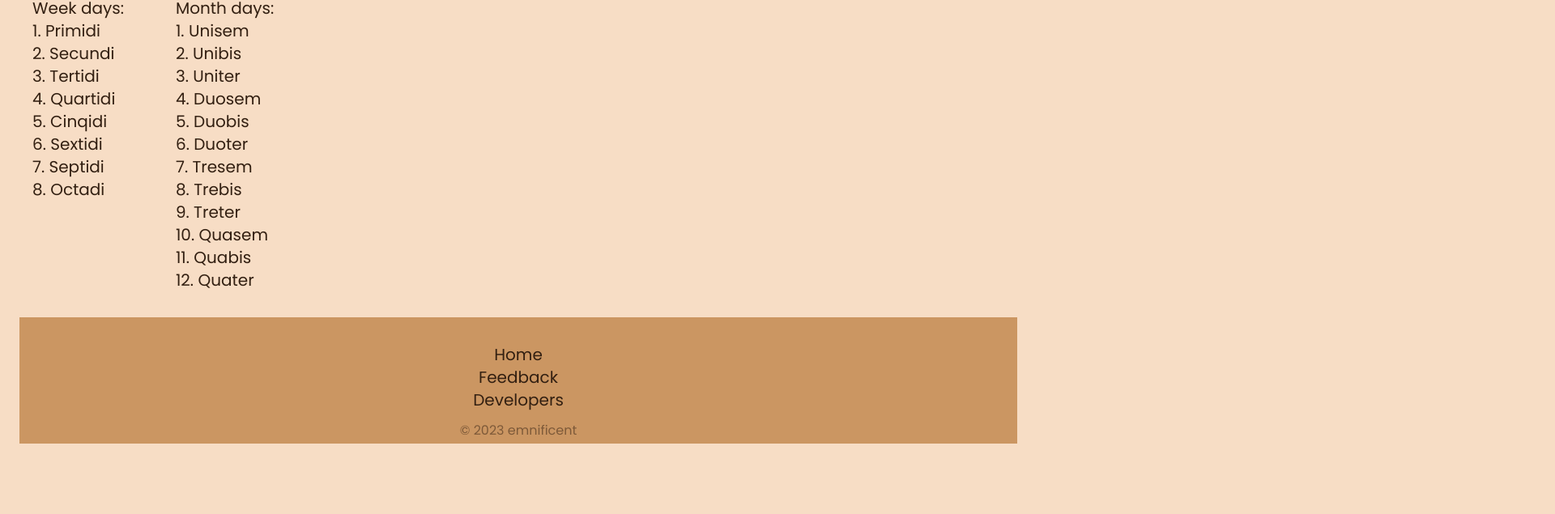
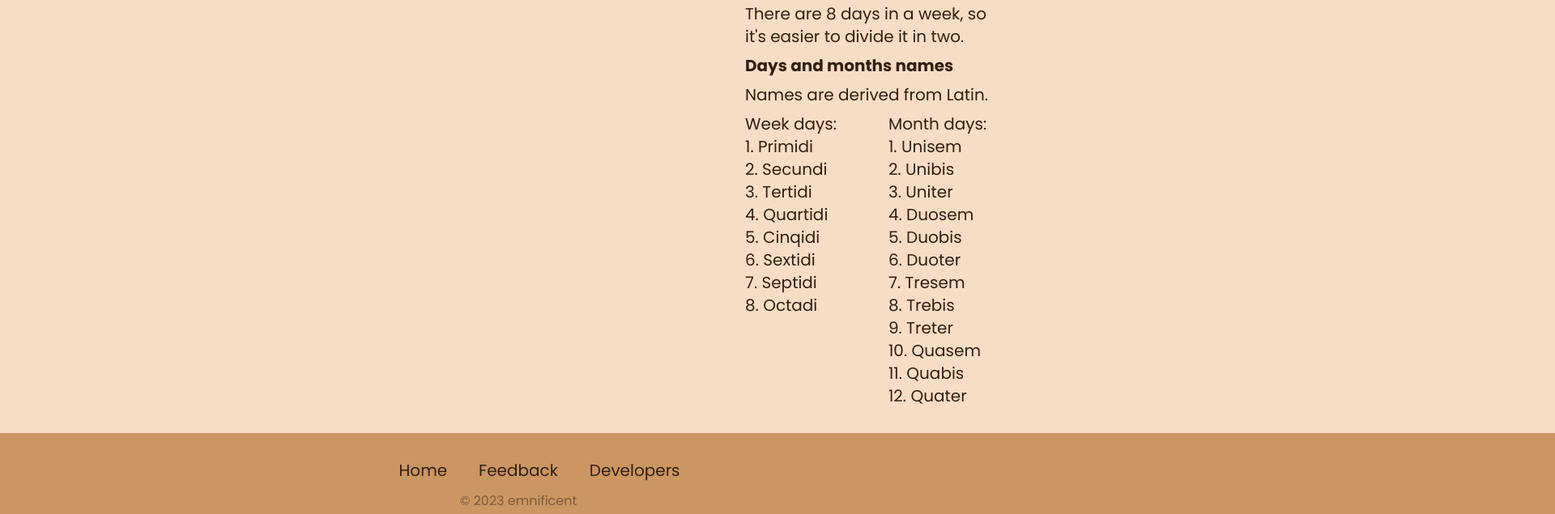
Before and after one commit to emnificent/lenorian, a SvelteKit app: page / in a window 1280 px wide. Shown: the part 843-1478 px from the top of the page at 81% size, 1920 px wide, since content can reach past the window. Before the commit the page ends 1391 px from the top, so only its background shows below. Built offline with nearby package versions, Linux system fonts and the light colour scheme.

Commit message:
style: manage tablet and desktop view

```diff
--- a/src/components/Footer.svelte
+++ b/src/components/Footer.svelte
@@ -20,6 +20,17 @@
     display: flex;
     flex-direction: column;
     align-items: center;
+
+    @media screen and (width >= 768px) {
+      display: grid;
+      grid-template: auto / repeat(3, 1fr);
+      justify-items: center;
+      gap: 2rem;
+
+      & a:nth-child(1) {
+        justify-self: end;
+      }
+    }
   }
 
   p {
@@ -45,6 +56,16 @@
     padding-inline: 1rem;
     margin-inline: -1rem;
 
+    @media screen and (width >= 768px) {
+      padding-inline: 1.5rem;
+      margin-inline: -1.5rem;
+    }
+
+    @media screen and (width >= 1200px) {
+      padding-inline: 62500rem;
+      margin-inline: -62500rem;
+    }
+
     /* everything below puts the footer where it belongs */
     margin-top: auto;
   }
--- a/src/routes/+page.svelte
+++ b/src/routes/+page.svelte
@@ -4,7 +4,7 @@
   import Today from "../components/Today.svelte";
 </script>
 
-<div>
+<div class="container">
   <main>
     <div>
       <p>Today is...</p>
@@ -18,7 +18,7 @@
   </aside>
 </div>
 
-<style>
+<style lang="scss">
   main {
     margin-block: 2rem;
     display: flex;
@@ -29,4 +29,22 @@
   aside {
     margin-bottom: 2rem;
   }
+
+  .container {
+    display: contents;
+
+    @media screen and (width >= 992px) {
+      display: flex;
+      gap: 2rem;
+
+      & main {
+        flex: 1 1 0;
+      }
+
+      & aside {
+        max-width: 20rem;
+        margin-block: 2rem;
+      }
+    }
+  }
 </style>
```
